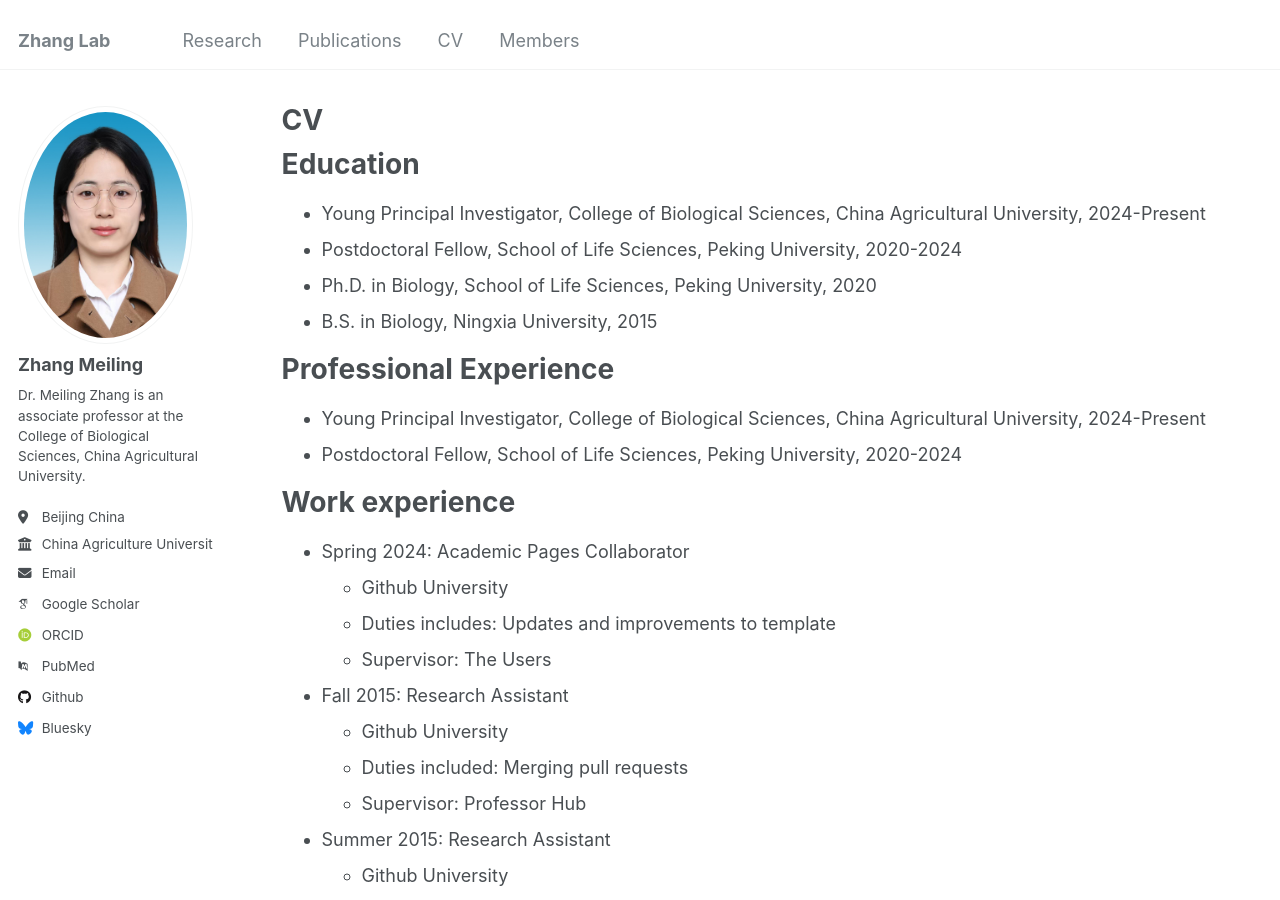
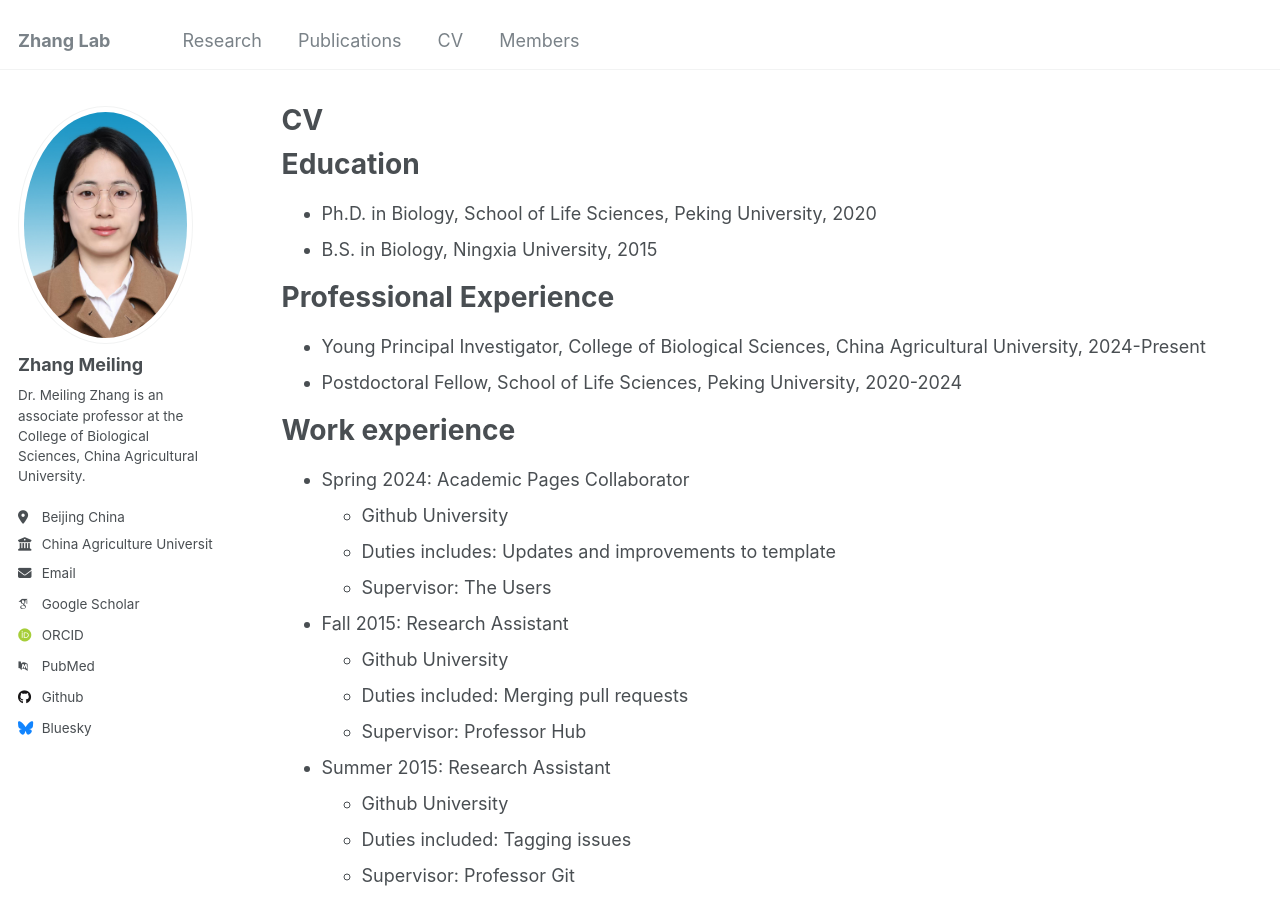
Before and after one commit to Hui50138/ZhangMeiling-Lab, a Jekyll site: the page built from _pages/cv.md, in a window 1280 px wide and 900 px high. Built offline with Jekyll 4.4.1, drawn with Linux system fonts in a browser that asks for light colours; some web fonts are replaced.

Commit message:
Update cv.md

```diff
--- a/_pages/cv.md
+++ b/_pages/cv.md
@@ -11,8 +11,6 @@ redirect_from:
 
 Education
 ======
-* Young Principal Investigator, College of Biological Sciences, China Agricultural University, 2024-Present
-* Postdoctoral Fellow, School of Life Sciences, Peking University, 2020-2024
 * Ph.D. in Biology, School of Life Sciences, Peking University, 2020
 * B.S. in Biology, Ningxia University, 2015
 
```
